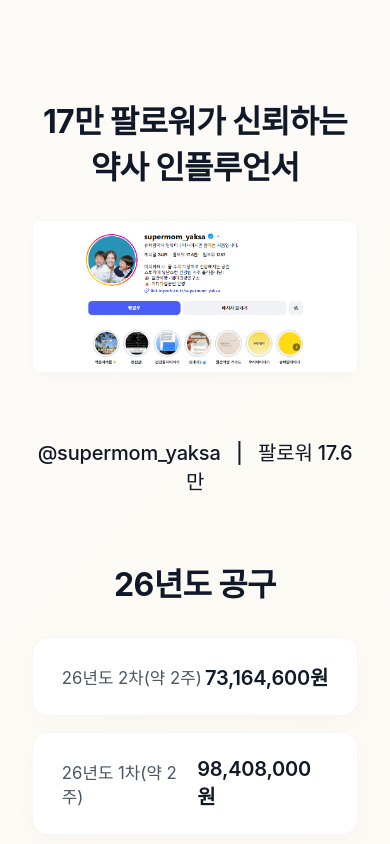
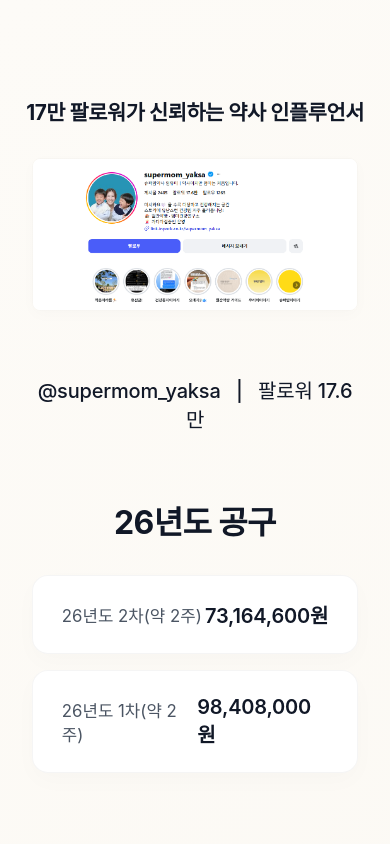
Before and after one commit to pro2-gif/influencer, a React (Vite) app in the folder web/: page / in a window 390 px wide. Shown: the top 844 px of the page. Built offline with nearby package versions, Linux system fonts and the light colour scheme; a web font is replaced by a local one.

Commit message:
style: 모바일 접속 시 타이틀 1줄로 나오도록 폰트 크기 축소

```diff
--- a/web/src/index.css
+++ b/web/src/index.css
@@ -121,6 +121,14 @@ body {
   margin-bottom: 2rem;
   text-align: center;
   letter-spacing: -0.02em;
+}
+
+/* 스마트폰(모바일) 화면에서 제목 크기 자동 축소 및 한 줄 고정 */
+@media (max-width: 600px) {
+  .section-title {
+    font-size: 1.3rem;
+    white-space: nowrap; /* 강제로 한 줄로 만듦 */
+  }
 }
 
 .capture-img-wrap {
```
